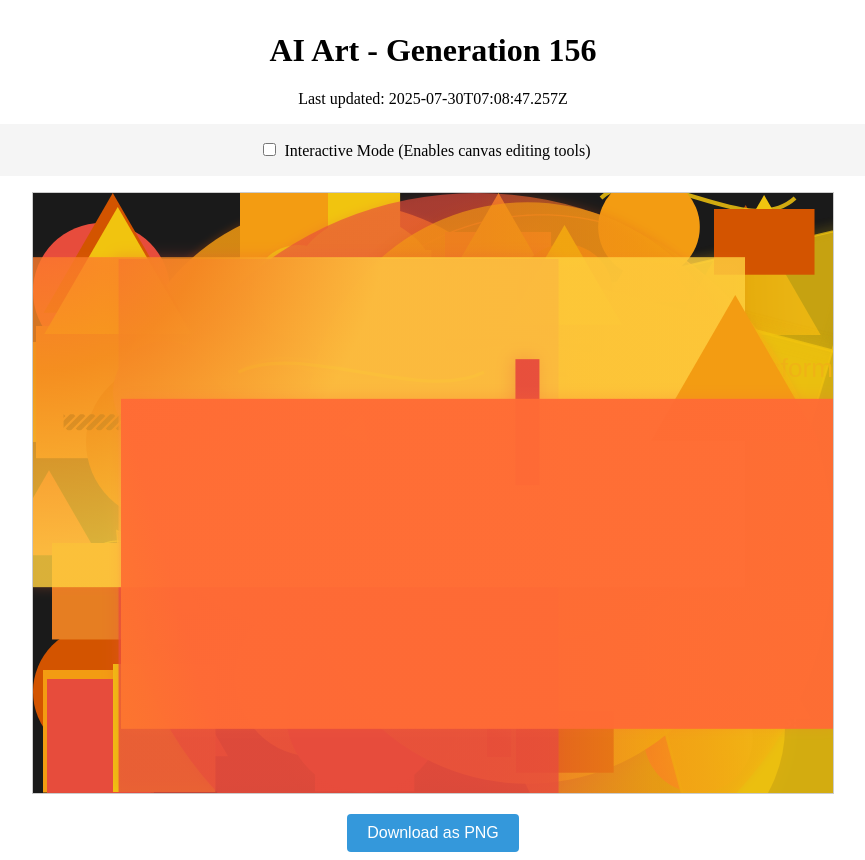
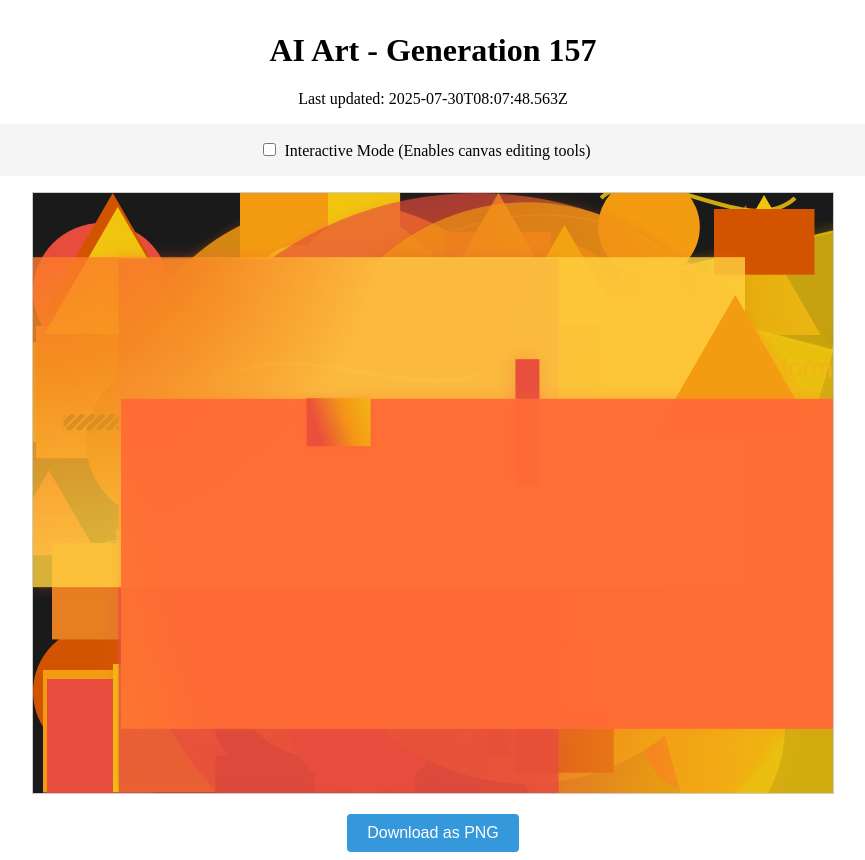
Before and after one commit to mcclowes/ai-art, a React (Vite) app: page / in a window 1280 px wide. Shown: the whole page, without its empty margins (207-1072 px from the left). Built offline with nearby package versions, Linux system fonts and the light colour scheme.

Commit message:
Improve artwork - Generation 157

```diff
--- a/src/artwork-state.ts
+++ b/src/artwork-state.ts
@@ -1557,9 +1557,36 @@ export const artworkState: ArtworkState = {
       },
       "opacity": 0.9523744230565077,
       "id": "gradient_rect_1753859327257"
+    },
+    {
+      "type": "rectangle",
+      "x": 273.5624227441286,
+      "y": 205.17181705809645,
+      "width": 64,
+      "height": 48,
+      "fillStyle": "#e74c3c",
+      "gradient": {
+        "type": "linear",
+        "colors": [
+          "#e74c3c",
+          "#f39c12",
+          "#f1c40f"
+        ],
+        "direction": 335.2554520133503,
+        "centerX": 0.4080773439228783,
+        "centerY": 0.37636325872958487
+      },
+      "shadow": {
+        "blur": 6.076823600434194,
+        "color": "#e74c3c40",
+        "offsetX": 0.32699545323367385,
+        "offsetY": 0.7421124389207057
+      },
+      "opacity": 0.8631059373109417,
+      "id": "gradient_rect_1753862868563"
     }
   ],
-  "generation": 156,
-  "lastUpdated": "2025-07-30T07:08:47.257Z",
+  "generation": 157,
+  "lastUpdated": "2025-07-30T08:07:48.563Z",
   "cycleStarted": "2025-07-23T20:05:50.866Z"
 };
```
